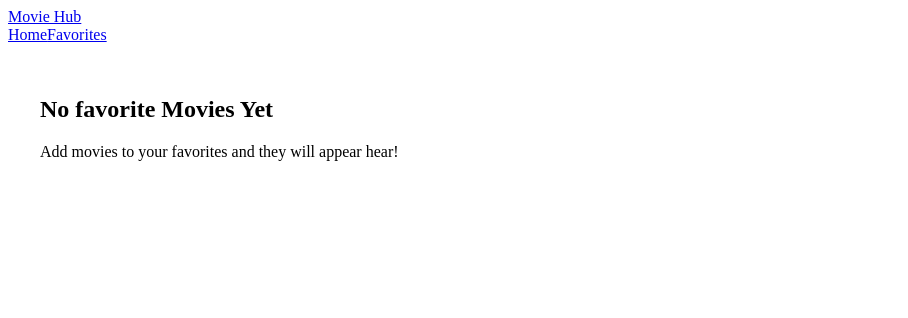
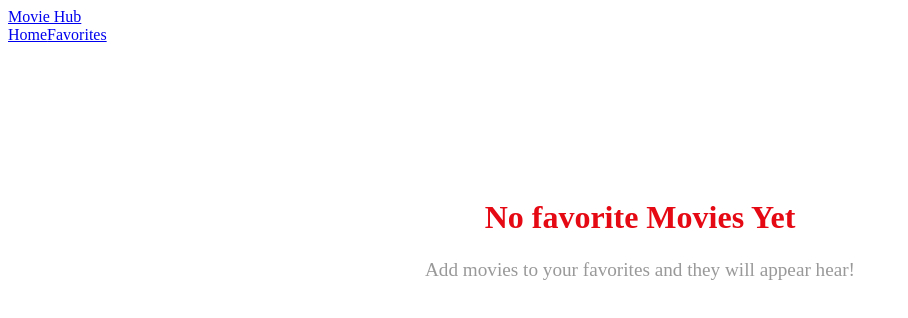
Before and after one commit to ProlificCoder17/movie_hub, a React (Vite) app in the folder movie-app/frontend/: page /favorites in a window 1280 px wide. Shown: the top 318 px of the page, without its empty margins (0-908 px from the left). Built offline with nearby package versions, Linux system fonts and the light colour scheme.

Commit message:
Favorites styling update

```diff
--- /dev/null
+++ b/movie-app/frontend/src/css/Favorites.css
@@ -0,0 +1,50 @@
+.favorites {
+  padding: 2rem;
+  width: 100%;
+  box-sizing: border-box;
+}
+
+.favorites h2 {
+  margin-bottom: 2rem;
+  text-align: center;
+  font-size: 2.5rem;
+  color: #ffffff;
+  text-shadow: 2px 2px 4px rgba(0, 0, 0, 0.3);
+}
+
+.favorites-empty {
+    text-align: center;
+    padding: 4rem 2rem;
+    background-color: rgb(255, 255, 255, 0.05);
+    border-radius: 12px;
+    margin: 2rem auto;
+    max-width: 600px;
+}
+
+.favorites-empty h2 {
+    margin-bottom: 1rem;
+    font-size: 2rem;
+    color: #e50914;
+  }
+
+  .favorites-empty p {
+    color: #999;
+    font-size: 1.2rem;
+    line-height: 1.6;
+  }
+
+  /* Animation for new favorites being added */
+@keyframes fadeIn {
+    from {
+      opacity: 0;
+      transform: translateY(20px);
+    }
+    to {
+      opacity: 1;
+      transform: translateY(0);
+    }
+  }
+
+  .movies-grid > * {
+    animation: fadeIn 0.3s ease-out forwards;
+  }
```
Also changed, not shown: movie-app/frontend/src/pages/Favorites.jsx (+6 -5 lines).
